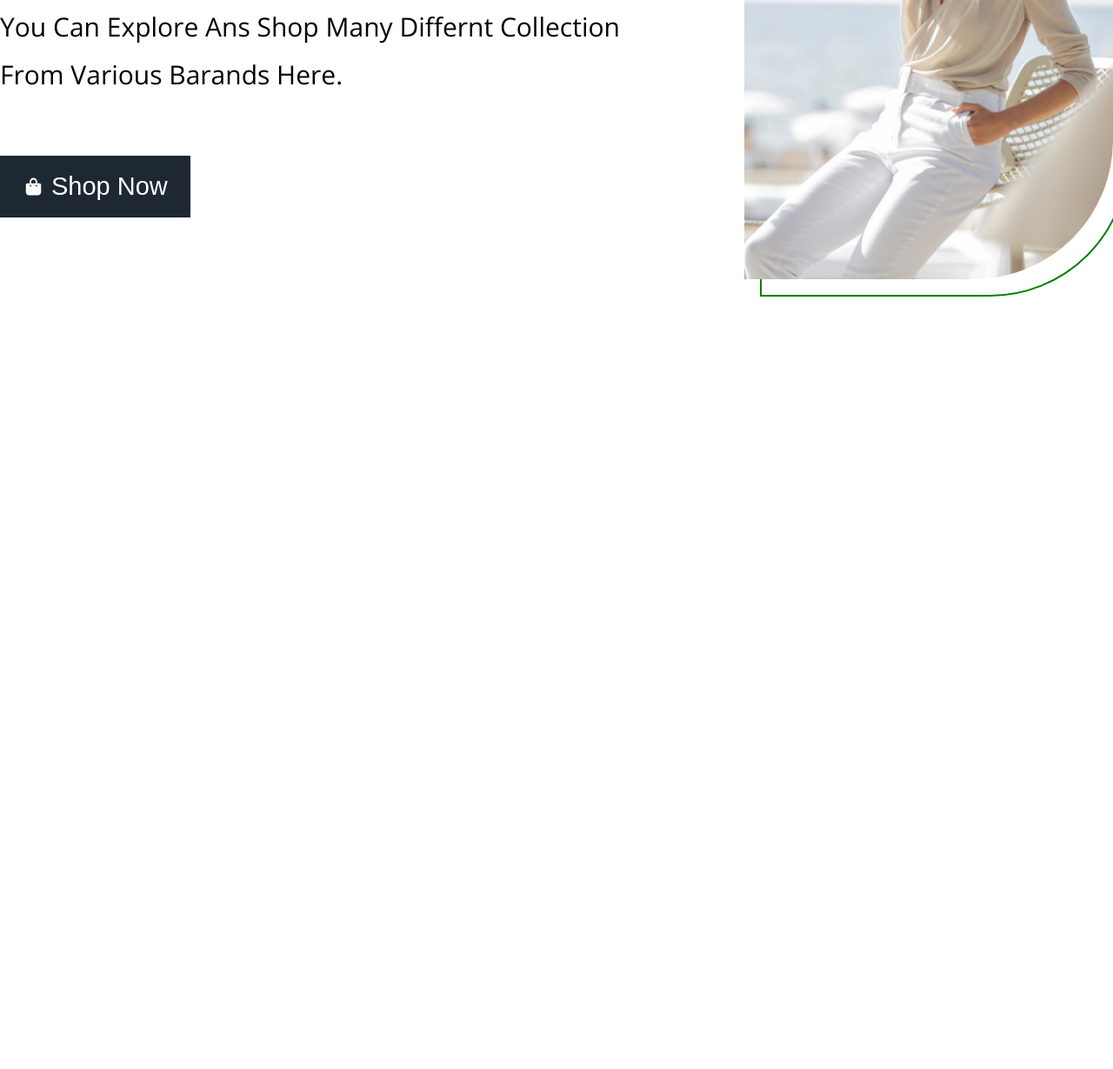
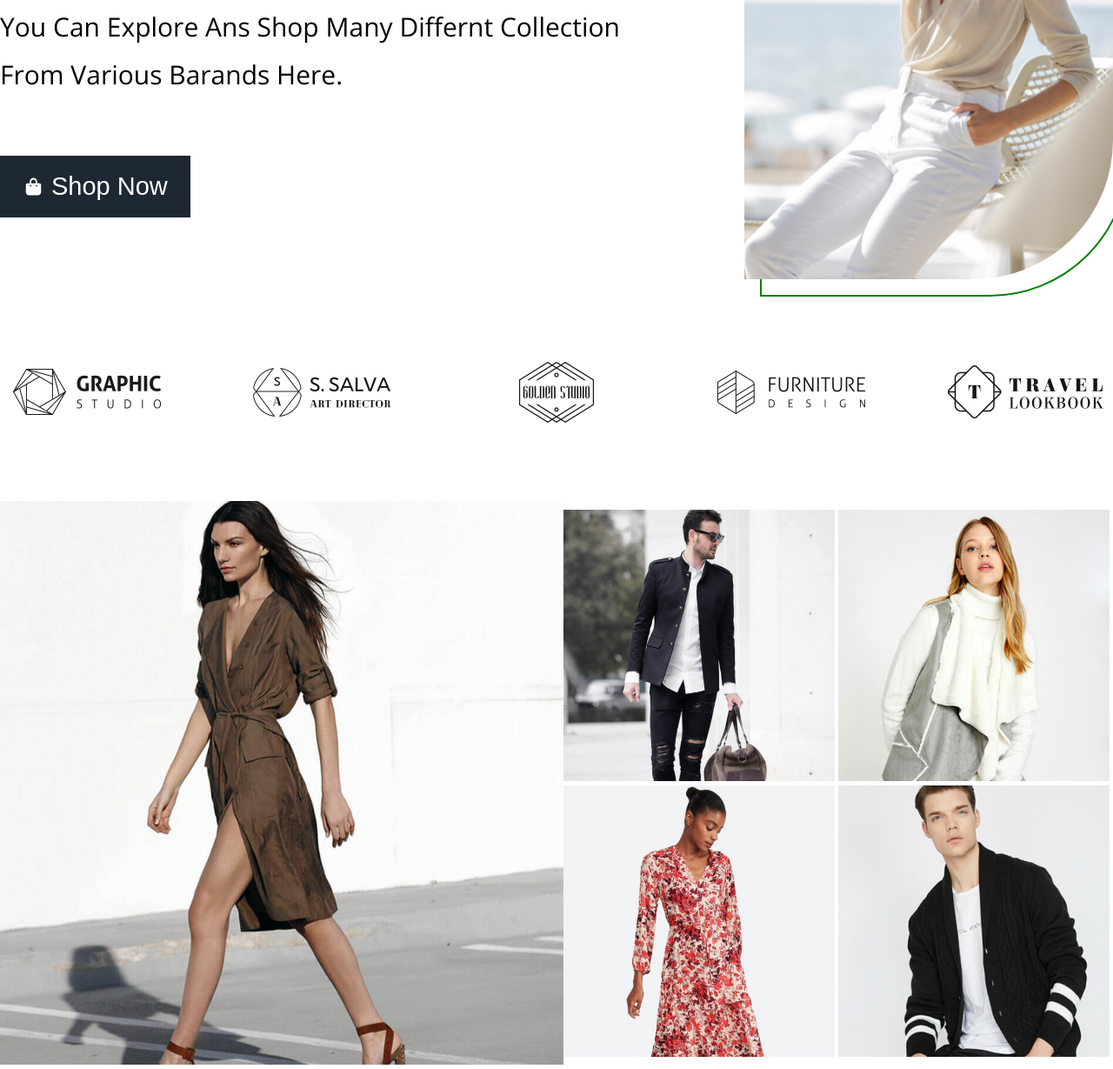
Before and after one commit to usenbekovadis308-alt/coral, a plain HTML site: page index.html in a window 1280 px wide. Shown: the part 506-1735 px from the top of the page at 87% size. Before the commit the page ends 847 px from the top, so only its background shows below. Drawn offline with nearby package versions, Linux system fonts and the light colour scheme.

Commit message:
first commit

```diff
--- /dev/null
+++ b/brand.css
@@ -0,0 +1,30 @@
+
+
+.brand .brand-img {
+    display: flex;
+    justify-content: space-between;
+    align-items: center;
+    padding: 90px 0;
+
+    img {
+        width: 200px;
+    }
+}
+
+.images {
+    display: flex;
+    justify-content: space-between;
+    align-items: center;
+}
+
+.big-img img {
+    width: 648px;
+}
+
+.small-img {
+    display: flex;
+}
+
+.small-img div img {
+    width: 312px;
+}
--- a/hero.css
+++ b/hero.css
@@ -53,5 +53,3 @@
     font-size: 29px;
     text-transform: capitalize;
 }
-
-.hero-left button span {}
--- a/index.html
+++ b/index.html
@@ -8,6 +8,7 @@
     <link rel="stylesheet" href="./style.css">
     <link rel="stylesheet" href="./header.css">
     <link rel="stylesheet" href="./hero.css">
+    <link rel="stylesheet" href="./brand.css">
 </head>
 
 <body>
@@ -47,10 +48,10 @@
                 from various barands here.</p>
             <button>
                 <svg width="25" height="25" viewBox="0 0 25 25" fill="none" xmlns="http://www.w3.org/2000/svg">
-          <path
-            d="M8.125 6.875C8.125 4.49219 10.0781 2.5 12.5 2.5C14.8828 2.5 16.875 4.49219 16.875 6.875V8.75H19.375C20.3906 8.75 21.25 9.60938 21.25 10.625V18.75C21.25 20.8203 19.5703 22.5 17.5 22.5H7.5C5.39062 22.5 3.75 20.8203 3.75 18.75V10.625C3.75 9.60938 4.57031 8.75 5.625 8.75H8.125V6.875ZM10 8.75H15V6.875C15 5.50781 13.8672 4.375 12.5 4.375C11.0938 4.375 10 5.50781 10 6.875V8.75ZM9.0625 12.5C9.57031 12.5 10 12.1094 10 11.5625C10 11.0547 9.57031 10.625 9.0625 10.625C8.51562 10.625 8.125 11.0547 8.125 11.5625C8.125 12.1094 8.51562 12.5 9.0625 12.5ZM15.9375 10.625C15.3906 10.625 15 11.0547 15 11.5625C15 12.1094 15.3906 12.5 15.9375 12.5C16.4453 12.5 16.875 12.1094 16.875 11.5625C16.875 11.0547 16.4453 10.625 15.9375 10.625Z"
-            fill="#fff" />
-        </svg>
+                    <path
+                        d="M8.125 6.875C8.125 4.49219 10.0781 2.5 12.5 2.5C14.8828 2.5 16.875 4.49219 16.875 6.875V8.75H19.375C20.3906 8.75 21.25 9.60938 21.25 10.625V18.75C21.25 20.8203 19.5703 22.5 17.5 22.5H7.5C5.39062 22.5 3.75 20.8203 3.75 18.75V10.625C3.75 9.60938 4.57031 8.75 5.625 8.75H8.125V6.875ZM10 8.75H15V6.875C15 5.50781 13.8672 4.375 12.5 4.375C11.0938 4.375 10 5.50781 10 6.875V8.75ZM9.0625 12.5C9.57031 12.5 10 12.1094 10 11.5625C10 11.0547 9.57031 10.625 9.0625 10.625C8.51562 10.625 8.125 11.0547 8.125 11.5625C8.125 12.1094 8.51562 12.5 9.0625 12.5ZM15.9375 10.625C15.3906 10.625 15 11.0547 15 11.5625C15 12.1094 15.3906 12.5 15.9375 12.5C16.4453 12.5 16.875 12.1094 16.875 11.5625C16.875 11.0547 16.4453 10.625 15.9375 10.625Z"
+                        fill="#fff" />
+                </svg>
                 <span>Shop now</span>
             </button>
 
@@ -61,6 +62,31 @@
         </div>
     </section>
 
+    <section class="brand">
+        <div class="container brand-img">
+            <img src="./images/brand1.png" alt="">
+            <img src="./images/brand2.png" alt="">
+            <img src="./images/brand3.png" alt="">
+            <img src="./images/brand4.png" alt="">
+            <img src="./images/brand5.png" alt="">
+        </div>
+        <div class="container images">
+            <div class="big-img">
+                <img src="./images/big img.png" alt="">
+            </div>
+            <div class="small-img">
+                <div>
+                    <img src="./images/man1.png" alt="">
+                    <img src="./images/women2.png" alt="">
+                </div>
+                <div>
+                    <img src="./images/women1.png" alt="">
+                    <img src="./images/man2.png" alt="">
+                </div>
+            </div>
+        </div>
+
+    </section>
 </body>
 
 </html>
```
Also changed, not shown: images/big img.png (added), images/brand1.png (added), images/brand2.png (added), images/brand3.png (added), images/brand4.png (added), images/brand5.png (added), images/man1.png (added), images/man2.png (added), images/women1.png (added), images/women2.png (added).
